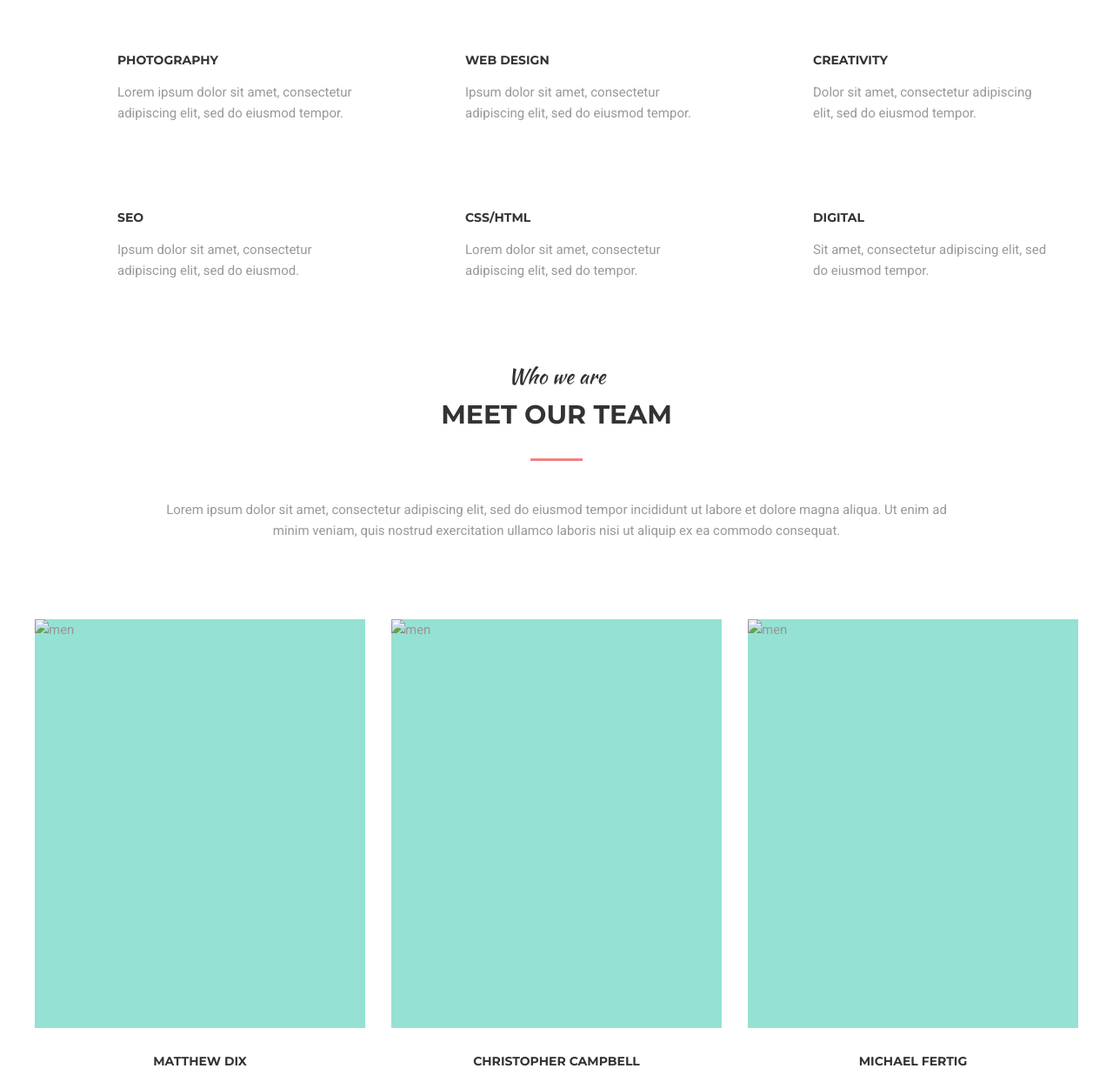
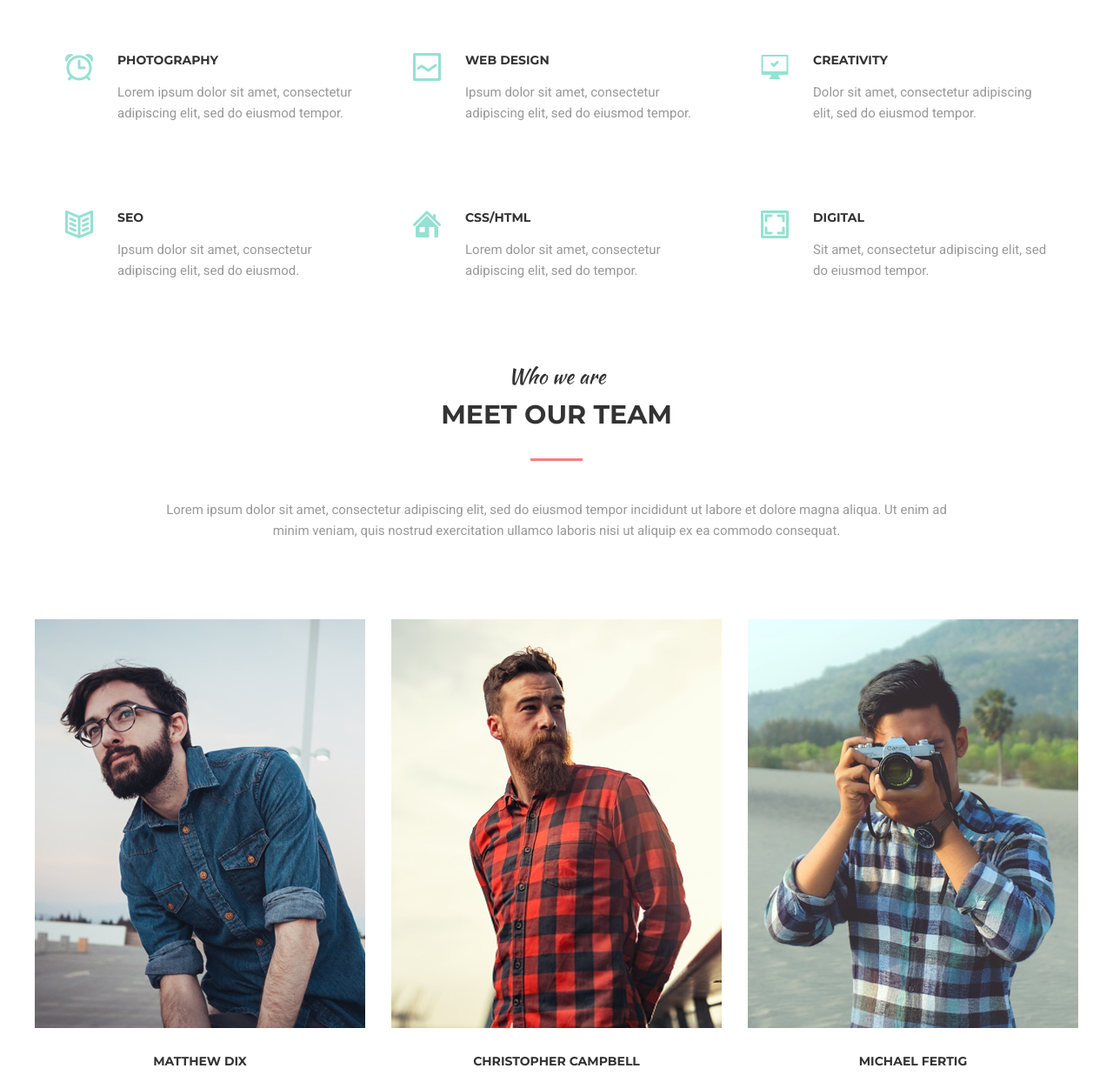
Before and after one commit to aleksp7486/goit-fe-course, a plain HTML site: page html-css/module-6/index.html in a window 1280 px wide. Shown: the part 304-1540 px from the top of the page at 87% size. Drawn offline with Linux system fonts and the light colour scheme; the site is published under a folder, as on GitHub Pages, so addresses that start at the root find nothing.

Commit message:
module-06_1.6

```diff
--- a/html-css/module-6/css/styles.css
+++ b/html-css/module-6/css/styles.css
@@ -220,22 +220,22 @@ body {
 }
 
 .services__description__alarm::before {
-  background-image: url(/img/icon-services/ALARM.png);
+  background-image: url(../img/icon-services/ALARM.png);
 }
 .services__description__book::before {
-  background-image: url(/img/icon-services/BOOK.png);
+  background-image: url(../img/icon-services/BOOK.png);
 }
 .services__description__computer::before {
-  background-image: url(/img/icon-services/COMPUTER_OK.png);
+  background-image: url(../img/icon-services/COMPUTER_OK.png);
 }
 .services__description__home::before {
-  background-image: url(/img/icon-services/HOME.png);
+  background-image: url(../img/icon-services/HOME.png);
 }
 .services__description__image::before {
-  background-image: url(/img/icon-services/IMAGE.png);
+  background-image: url(../img/icon-services/IMAGE.png);
 }
 .services__description__line::before {
-  background-image: url(/img/icon-services/LINE-GRAPH.png);
+  background-image: url(../img/icon-services/LINE-GRAPH.png);
 }
 
 .services__title {
@@ -354,16 +354,16 @@ body {
 }
 
 .facebook {
-  background-image: url(/img/icon-social/facebook.png);
+  background-image: url(../img/icon-social/facebook.png);
 }
 .twitter {
-  background-image: url(/img/icon-social/twitter.png);
+  background-image: url(../img/icon-social/twitter.png);
 }
 .pinterest {
-  background-image: url(/img/icon-social/pinterest.png);
+  background-image: url(../img/icon-social/pinterest.png);
 }
 .instagram {
-  background-image: url(/img/icon-social/instagram.png);
+  background-image: url(../img/icon-social/instagram.png);
 }
 
 .social__link:hover {
--- a/html-css/module-6/index.html
+++ b/html-css/module-6/index.html
@@ -136,7 +136,7 @@
                   </div>
 
                   <img
-                    src="/img/team/team-01.jpg"
+                    src="img/team/team-01.jpg"
                     alt="men"
                     width="380"
                     height="470"
@@ -176,7 +176,7 @@
                   </div>
 
                   <img
-                    src="/img/team/team-02.jpg"
+                    src="img/team/team-02.jpg"
                     alt="men"
                     width="380"
                     height="470"
@@ -216,7 +216,7 @@
                   </div>
 
                   <img
-                    src="/img/team/team-03.jpg"
+                    src="img/team/team-03.jpg"
                     alt="men"
                     width="380"
                     height="470"
```
